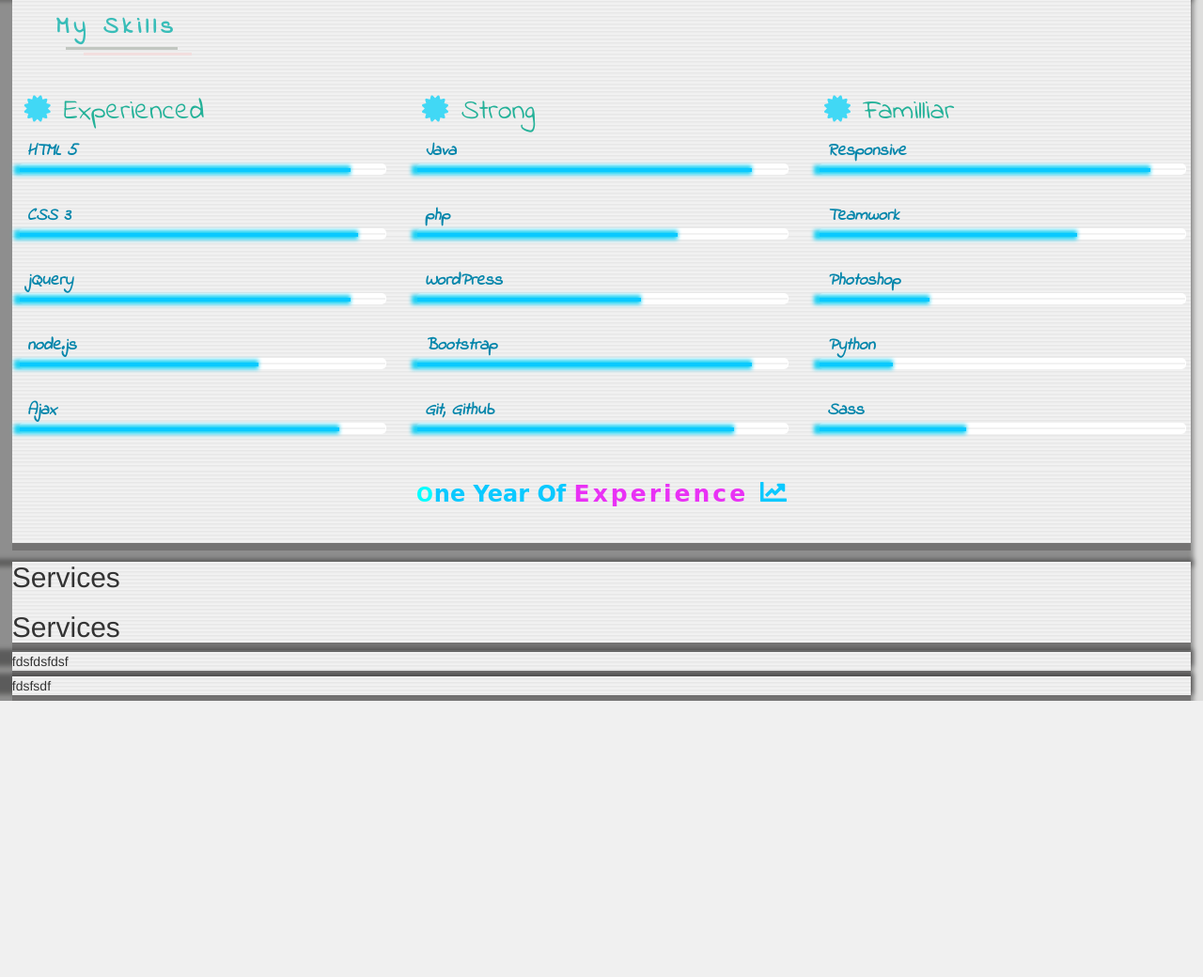
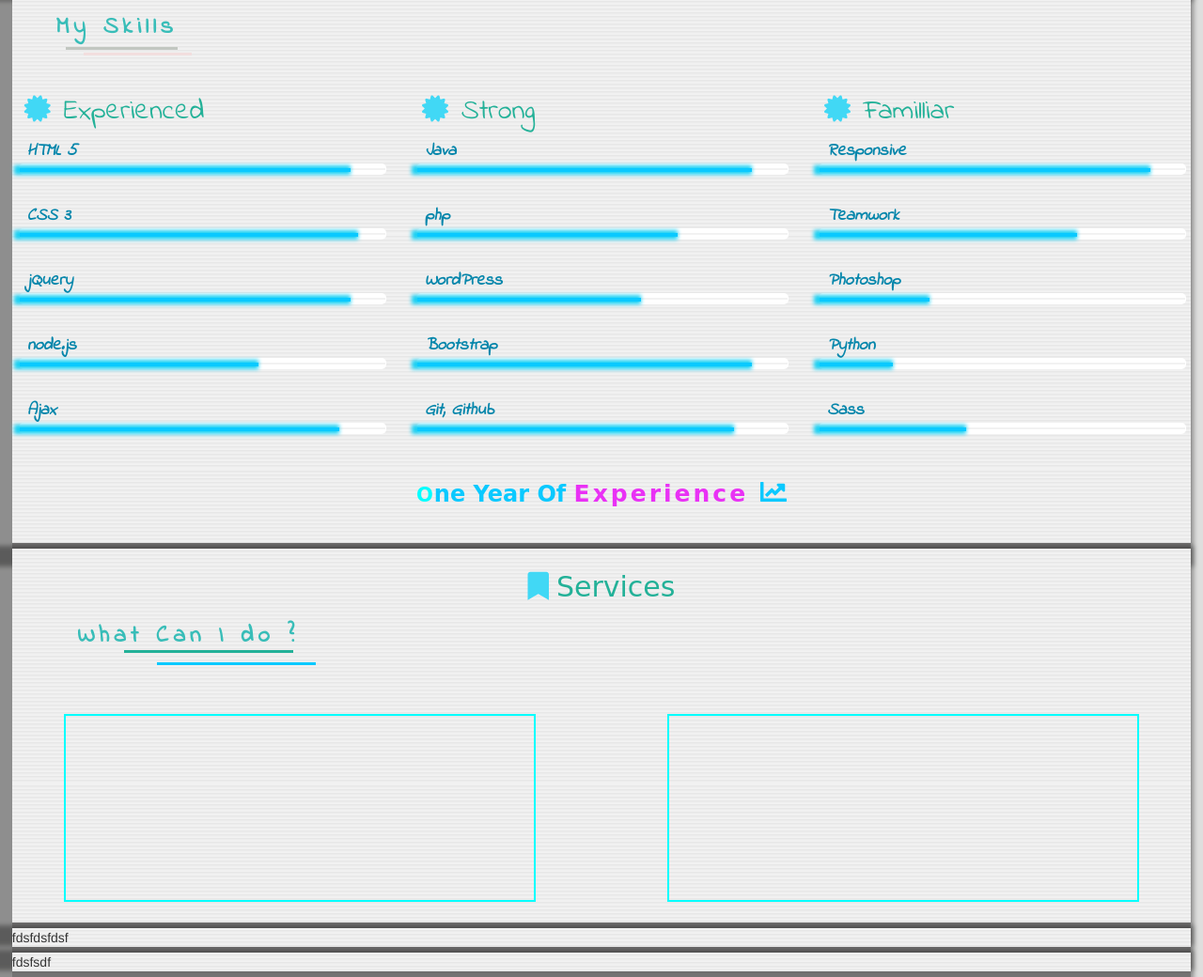
Before and after one commit to Abd-Elrazek/MY_Website, a PHP site: page / in a window 1280 px wide. Shown: the part 857-1897 px from the top of the page at 94% size. Before the commit the page ends 1603 px from the top, so only its background shows below. Run offline with PHP 8.4, Linux system fonts and the light colour scheme; some web fonts are replaced.

Commit message:
I created two section of services that one section for desiner and second for developer

```diff
--- a/css/main-style.css
+++ b/css/main-style.css
@@ -568,6 +568,58 @@ span.el_info_f {
 
 /*End style of page skills*/
 
+/*start style of page sevices*/
+
+.card .address-services .services {
+	text-align: center;
+	padding-top: 24px;
+}
+
+.card .address-services .services .fas {
+	display: inline;
+	color: #41d8f5;
+	font-size: 30px;
+}
+
+.card .address-services .services h2 {
+	display: inline;
+	color: #23b198;
+	margin-left: 4px;
+	font-weight: 500;
+	font-family: cursive;
+}
+
+.address-services .h_page {
+	padding-bottom: 37px;
+	color: #38bdb8;
+}
+
+.address-services .h_page::before {
+	top: 44%;
+	left: 49px;
+	width: 180px;
+	background-color: #23b198;
+}
+
+.address-services .h_page::after {
+	background-color: #0ac9ff;
+	top: 64%;
+	left: 84px;
+	width: 169px;
+}
+
+.designer,
+.developer {
+	border: aqua 2px solid;
+	height: 200px;
+	margin-bottom: 22px;
+	margin-left: 55px;
+	margin-right: 55px;
+}
+
+
+/*End style of page sevices*/
+
 /*Start Media Query here*/
 
 @media (max-width:1000px) {
--- a/index.php
+++ b/index.php
@@ -183,13 +183,30 @@
 	</div>
 	<!--  start Services page  -->
 	<div class="card">
+
 		<div class="address-services">
 			<div class="services">
+				<i class="fas fa-bookmark fa-2x"></i>
 				<h2>Services</h2>
 			</div>
-			<h2>Services</h2>
+			<h2 class="h_page">What Can I do ?</h2>
+		</div>
+
+		<div class="row">
+			<div class="col-sm-6 col-xs-12">
+				<div class="designer">
+
+				</div>
+			</div>
+			<div class="col-sm-6 col-xs-12">
+				<div class="developer">
+
+				</div>
+
+			</div>
 		</div>
 	</div>
+
 	<!--  start Contact page  -->
 	<div class="card">
 		fdsfdsfdsf
@@ -206,7 +223,6 @@
 	<script src="js/bootstrap.min.js "></script>
 	<script src="js/toggle-switch.js"></script>
 
-
 </body>
 
 </html>
```
